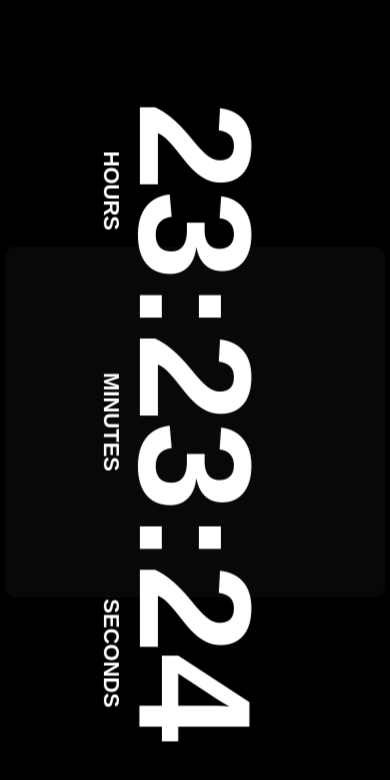
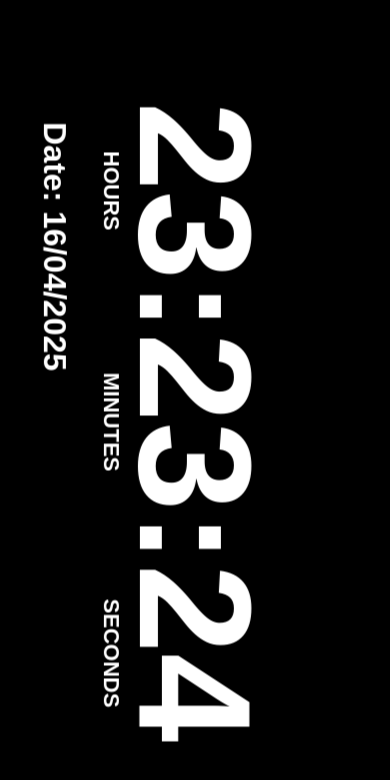
Before and after one commit to armanhossen-dev/DarkTime, a plain HTML site: page index.html in a window 390 px wide. Drawn offline with Linux system fonts and the light colour scheme.

Commit message:
update date

```diff
--- a/index.css
+++ b/index.css
@@ -106,6 +106,11 @@ Original video: https://youtu.be/5tC46h022YE?si=KAsNohpfIpt2tNja
         transform: translate(-50%, -50%) rotate(90deg);
     }
 
+    .clock{
+        width: 100%;
+        height: 100%;
+        background: transparent;
+    }
     .clock span {
         font-size: clamp(2rem, 5vw, 4rem);
         width: auto;
@@ -120,8 +125,9 @@ Original video: https://youtu.be/5tC46h022YE?si=KAsNohpfIpt2tNja
         font-size: 22px;
     }
     .date {
-        transform: translate(-50%, -50%) rotate(-180deg);
-        margin-top: 20px;
-        font-size: 2.5rem;
+        transform: translate(-50%, -50%) rotate(0deg);
+        margin-top: -50px;
+        margin-left: 0px;
+        font-size: 2rem;
     }
 }
```
